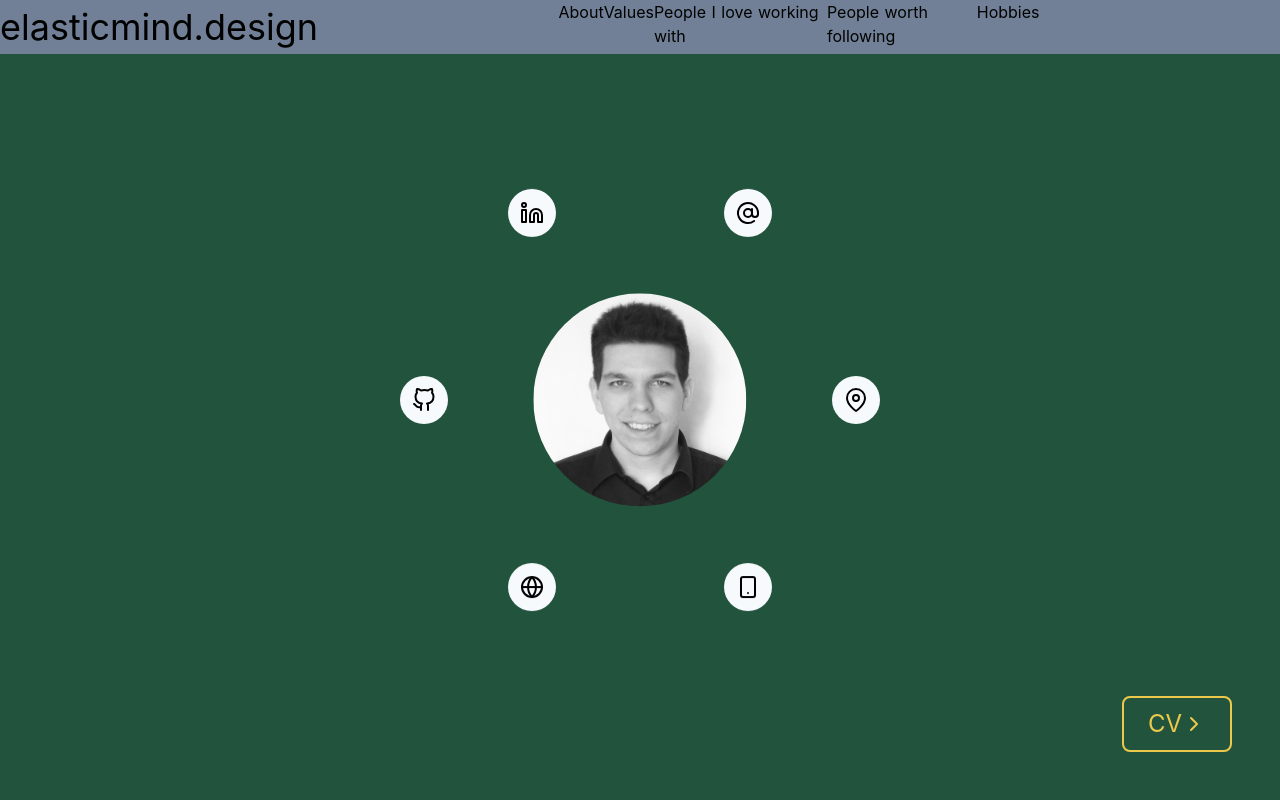
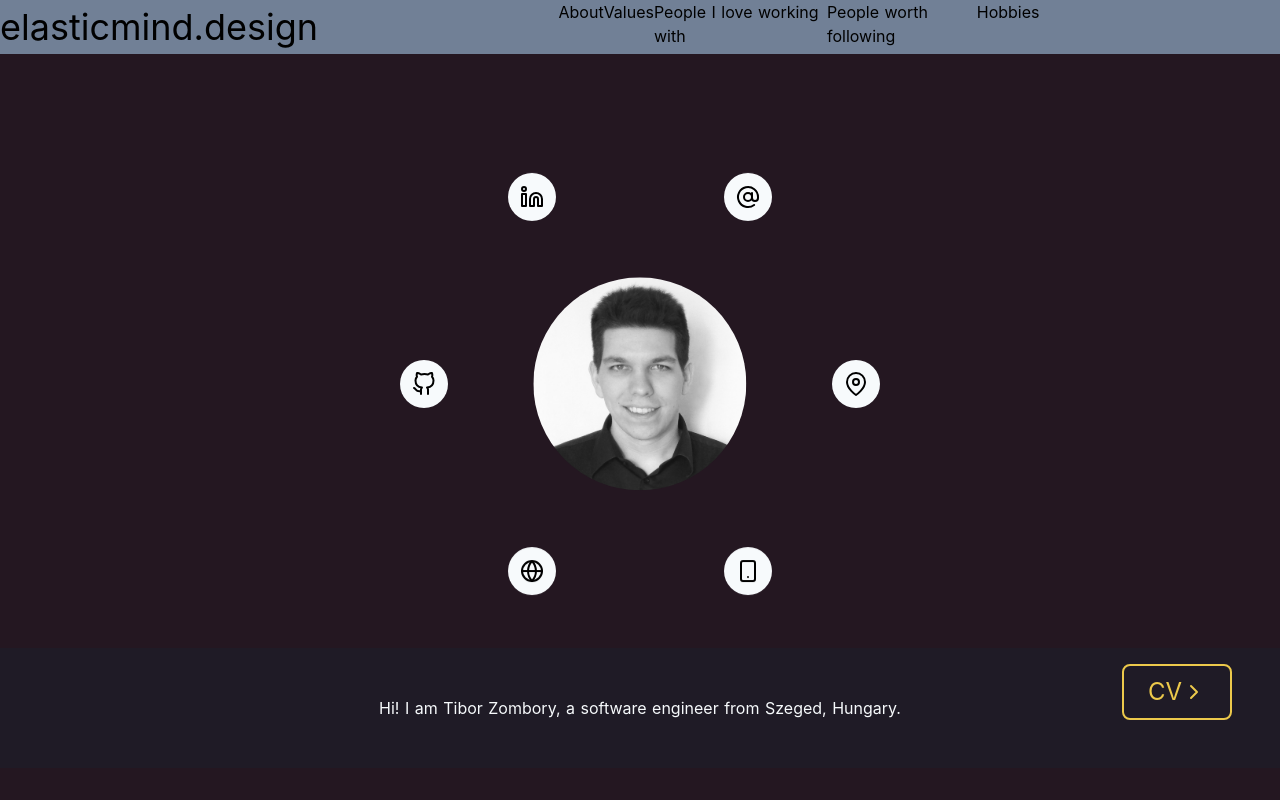
Before and after one commit to elasticmind/homepage, a Nuxt app: page / in a window 1280 px wide. Shown: the top 800 px of the page. Built offline with nearby package versions, Linux system fonts and the light colour scheme.

Commit message:
Add hero description

```diff
--- a/components/About.vue
+++ b/components/About.vue
@@ -1,5 +1,6 @@
 <template>
-  <section class="h-screen w-screen relateive bg-green-900">
+  <section class="about">
+    <div class="absolute w-full h-full"></div>
     <img
       src="@/assets/images/tibor-zombory-elasticmind-profile-picture.jpg"
       alt="tibor-zombory-elasticmind-profile-picture"
@@ -20,6 +21,15 @@
         </a>
       </li>
     </ul>
+    <article
+      class="absolute w-full bottom-0 p-12 mb-8 text-center text-gray-100"
+    >
+      <div
+        class="bg-gray-900 h-full w-full absolute top-0 left-0 opacity-50"
+      ></div>
+      <p class="relative z-10">
+        Hi! I am Tibor Zombory, a software engineer from Szeged, Hungary.
+      </p>
       <button
         class="border-2 rounded-lg border-yellow-500 px-6 py-2 m-12 absolute flex items-center bottom-0 right-0 text-2xl text-yellow-500 hover:text-yellow-300 hover:border-yellow-300 transition-colors duration-150 ease-in"
       >
@@ -28,6 +38,7 @@
         </a>
         <icon type="chevronRight" />
       </button>
+    </article>
   </section>
 </template>
 
@@ -71,8 +82,15 @@ export default {
 </script>
 
 <style lang="less" scoped>
+.about {
+  @apply relative h-screen w-screen bg-green-900;
+  background-color: #241721;
+}
+
 .profile-image {
-  @apply w-1/6 rounded-full absolute left-1/2 top-1/2 z-10;
+  @apply w-1/6 rounded-full absolute z-10;
+  top: 24rem;
+  left: 50%;
   transform: translate(-50%, -50%);
 }
 
@@ -82,7 +100,7 @@ export default {
 .contact-list__item {
   position: absolute;
   left: 50%;
-  top: 50%;
+  top: 24rem;
   animation-duration: 0.5s;
   animation-play-state: running;
   animation-delay: 0;
```
Lines whose indentation alone changed are shown as unchanged.
